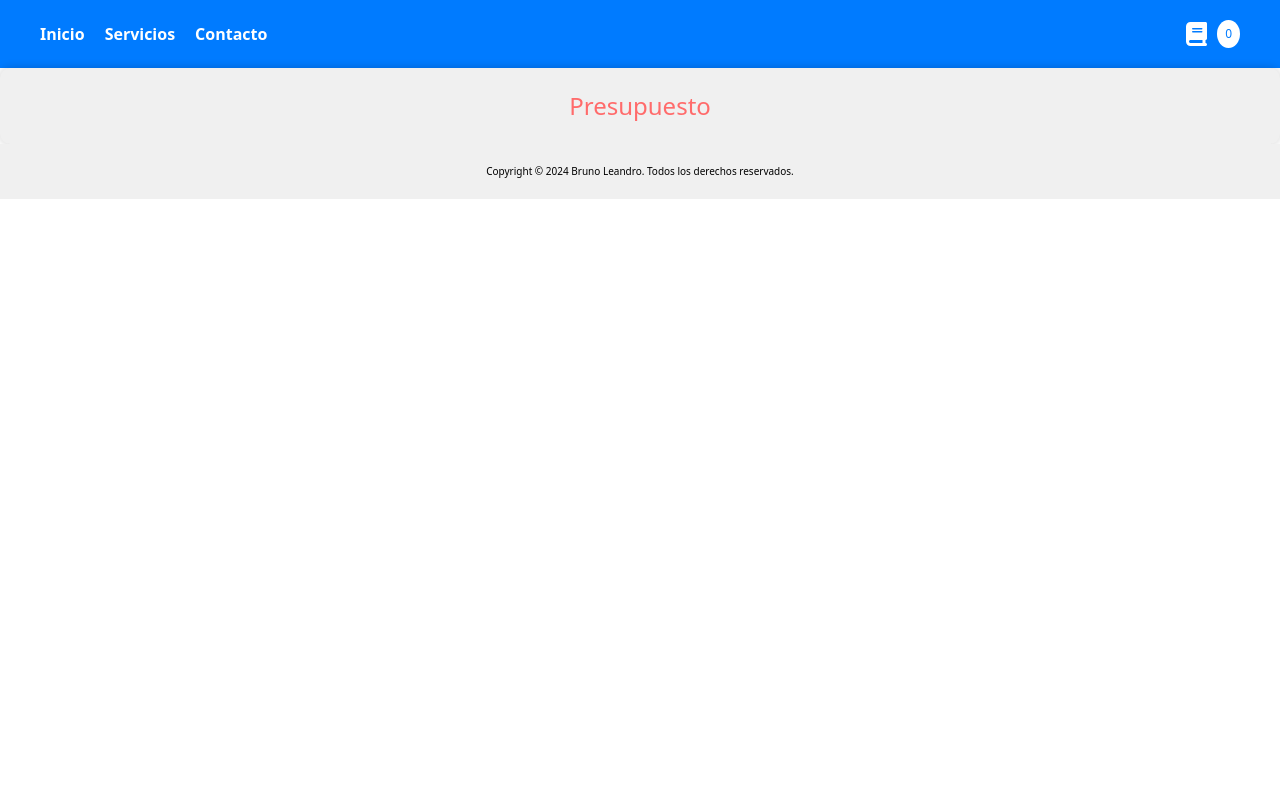
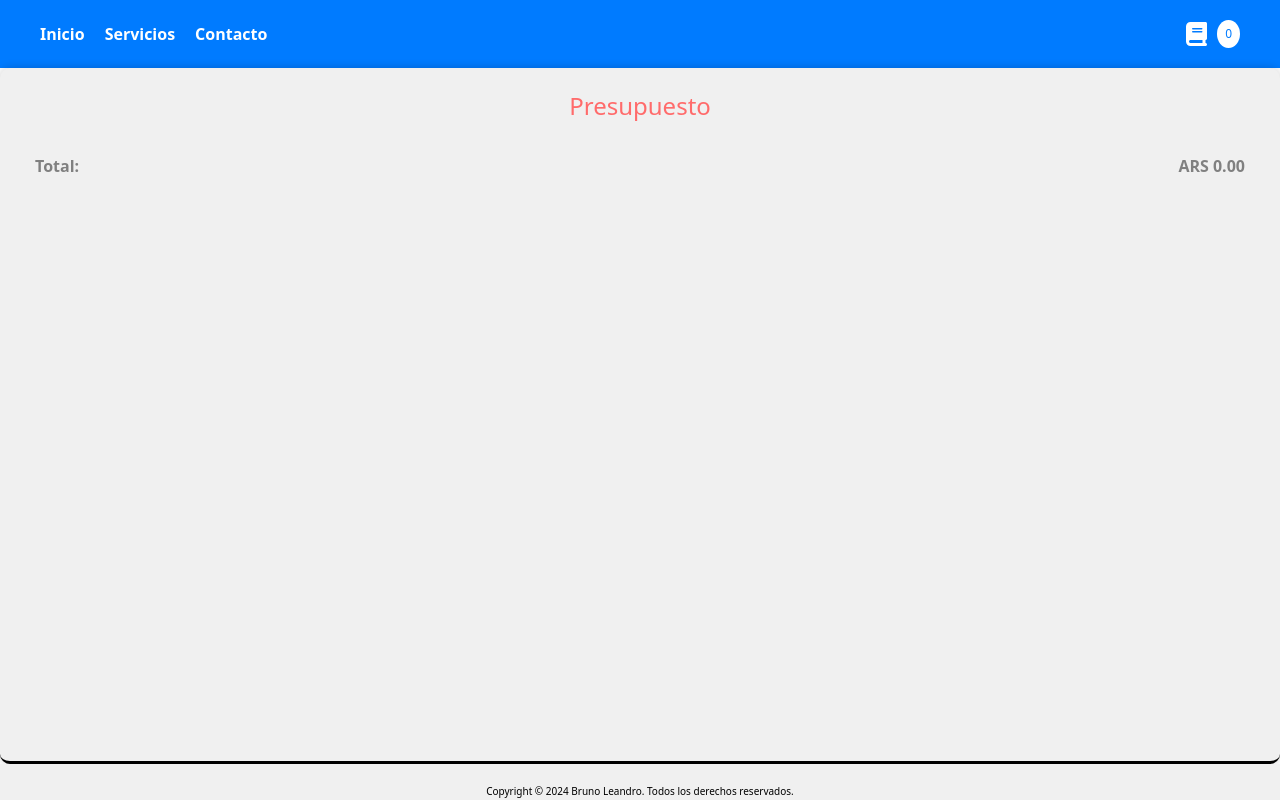
Before and after one commit to dmbruno/AQUA, a React (Create React App) app: page /presupuesto in a window 1280 px wide. Built offline with nearby package versions, Linux system fonts and the light colour scheme.

Commit message:
presupuesto totales

```diff
--- a/src/App.js
+++ b/src/App.js
@@ -5,7 +5,7 @@ import InsumosDetail from './componentes/Insumos List/InsumosDetail';
 import Presupuesto from './componentes/Presupuesto';
 import ProductoFinal from './componentes/ProductoFinal';
 import { useState } from 'react';
-import IniciarSesion from './componentes/IniciarSesion';
+
 
 
 function App() {
--- a/src/componentes/Header.jsx
+++ b/src/componentes/Header.jsx
@@ -3,6 +3,7 @@ import "./Header.css";
 import { FontAwesomeIcon } from '@fortawesome/react-fontawesome';
 import { faBook } from '@fortawesome/free-solid-svg-icons';
 import { PresupuestoContext } from '../Context/PresupuestoContext';
+import { Link } from 'react-router-dom';
 
 const Header = () => {
     const { PresupuestoItem } = useContext(PresupuestoContext);
@@ -18,10 +19,10 @@ const Header = () => {
                         <li><a href="#">Contacto</a></li>
                     </ul>
                 </nav>
-                <div className="cart-container">
+                <Link to="/presupuesto" className="cart-container">
                     <FontAwesomeIcon icon={faBook} className="notebook-icon" />
                     <span className="item-count">{itemCount}</span>
-                </div>
+                </Link>
             </div>
         </header>
     );
--- a/src/componentes/Presupuesto.css
+++ b/src/componentes/Presupuesto.css
@@ -2,16 +2,20 @@
     background-color: #f0f0f0;
     padding: 20px;
     border-radius: 10px;
+    height: 87vh;
     box-shadow: 0 0 10px rgba(0, 0, 0, 0.2);
+    border-bottom: solid ;
 }
 
 .presupuesto-title {
+    margin-bottom: 15px;
     color: #ff6b6b;
     font-size: 24px;
     text-align: center;
 }
 
 .presupuesto-list {
+
     list-style-type: none;
     padding: 0;
 }
@@ -33,4 +37,27 @@
     color: #333;
 }
 
-/* Otros estilos divertidos que desees agregar */
+.container-card{
+    height: 40px;
+}
+
+.nombre{
+
+    font-size: 12px;
+    font-weight: bold;
+}
+.precio{
+    padding-right: 10px;
+}
+
+.total-container{
+    padding: 15px;
+    display: flex;
+    justify-content: space-between;
+}
+
+
+.totalP{
+    font-weight: bold;
+    color: gray;
+}
--- a/src/componentes/Presupuesto.jsx
+++ b/src/componentes/Presupuesto.jsx
@@ -6,31 +6,45 @@ import Footer from './Footer/Footer';
 
 const Presupuesto = () => {
     const { PresupuestoItem } = useContext(PresupuestoContext);
+    console.log("Datos del Presupuesto:", PresupuestoItem);
 
-    const calcularTotal = (item) =>{
-        return item.precio * item.cantidad;
+    const calcularTotalPresupuesto = () => {
+        let total = 0;
+        PresupuestoItem.forEach(item => {
 
-    }
+            const precioLimpio = item.precio.replace('$', '').trim();
+            const precioNumerico = parseFloat(precioLimpio.replace(',', ''));
+            total += precioNumerico * item.cantidad;
+        });
+        return total.toFixed(2);
+    };
+
+
+
+    console.log("Total del presupuesto:", calcularTotalPresupuesto());
 
     return (
-
         <>
-        <Header/>
+            <Header/>
             <div className="presupuesto-container">
                 <h2 className="presupuesto-title">Presupuesto</h2>
                 <ul className="presupuesto-list">
                     {PresupuestoItem.map(item => (
                         <li key={item.id} className="presupuesto-item">
-                            <div>
-                                <span>{item.nombre}</span>
+                            <div className='container-card'>
+                                <span className='nombre'>{item.nombre}</span>
                                 <br />
-                                <span>Cantidad: {item.cantidad}</span>
-                                <span>Precio: {item.precio}</span>
+                                <span className='cantidad'>Cantidad: {item.cantidad}</span>
+                                <span className='precio'>ARS {item.precio}</span>
+
                             </div>
-
                         </li>
                     ))}
                 </ul>
+                <div className="total-container">
+                    <h2 className='totalP'>Total:</h2>
+                    <h2 className='totalP'>ARS {calcularTotalPresupuesto()}</h2>
+                </div>
             </div>
             <Footer/>
         </>
--- a/src/componentes/ProductoFinal.jsx
+++ b/src/componentes/ProductoFinal.jsx
@@ -24,11 +24,11 @@ const ProductoFinal = () => {
                 <div className="card">
                     <div className="card-body">
                         <h5 className="card-title">{productoFinal.nombre}</h5>
+                        <p className="card-text">Proveedor: {productoFinal.proveedor}</p>
                         <p className="card-text">{productoFinal.descripcion}</p>
-                        <p className="card-text">Cod: {productoFinal.codigo}</p>
-                        <p className="card-text">Proveedor: {productoFinal.proveedor}</p>
+                        <p className="card-text">{productoFinal.precio}</p>
+                        <p className="card-text">{productoFinal.codigo}</p>
                         <p className="card-text">Categoria: {productoFinal.categoria}</p>
-                        <p className="card-text">Precio: {productoFinal.precio}</p>
                     </div>
                     <div className='contador-container'>
                         <Contador item={productoFinal} />
```
